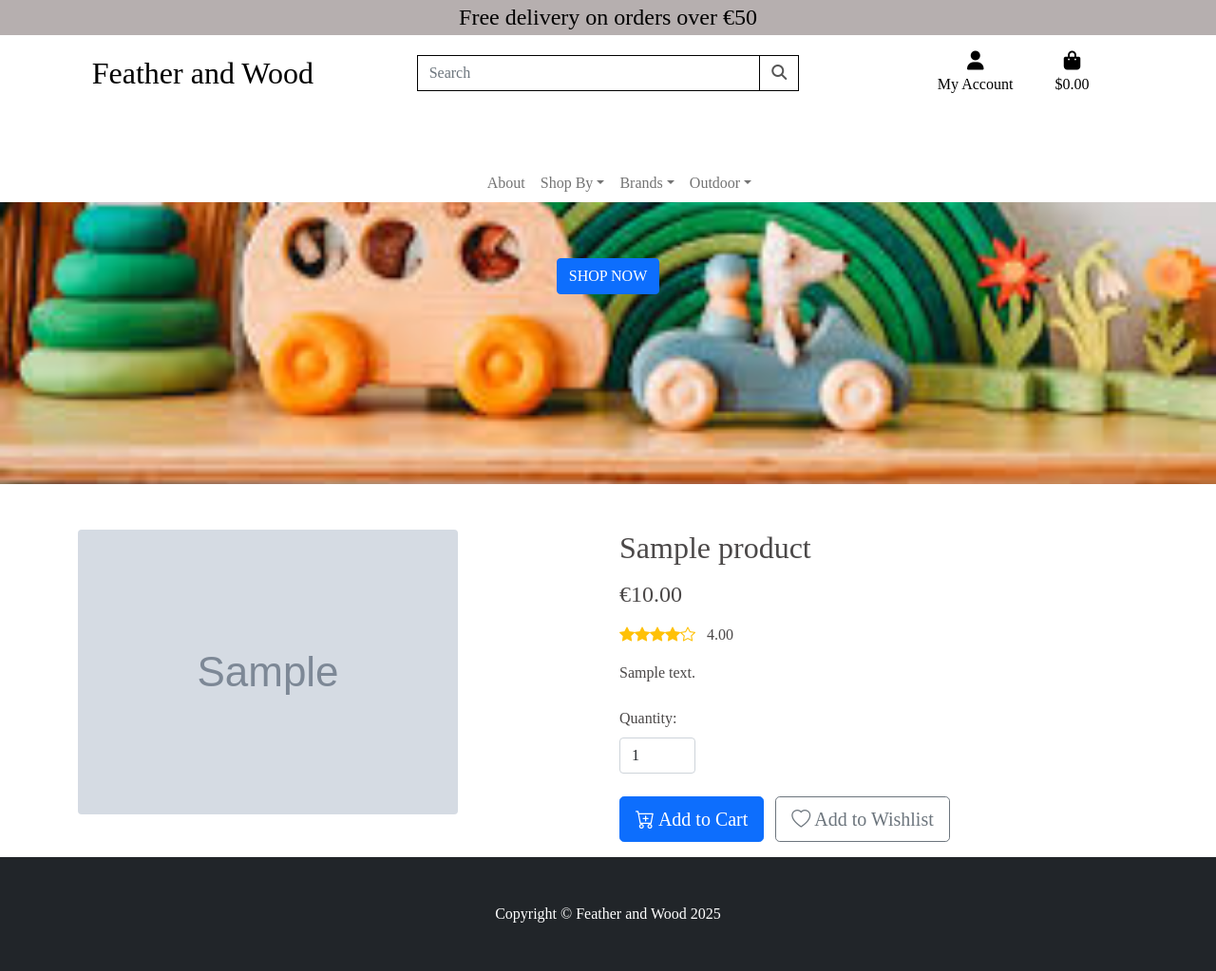
After one commit to RdeSwart/feather_wood, a Django app: page /products/1 in a window 1280 px wide. The commit adds this page. Shown: the whole page at 95% size. Run offline with Django 3.2, Linux system fonts and the light colour scheme; tables that the repository leaves empty hold one stand-in row (values such as "Sample post"); grey boxes marked "Sample" are stand-in pictures; some libraries are stand-ins or nearby versions; some web fonts are replaced.

Commit message:
feat: Add product detail page and functionality

```diff
--- a/home/templates/home/index.html
+++ b/home/templates/home/index.html
@@ -4,7 +4,7 @@
 {% block page_header %}
 <header class="masthead">
     <div class="container">
-        <a id="shop-now" class="btn btn-primary btn-xl text-uppercase" href="#">Shop Now</a>
+        <a id="shop-now" class="btn btn-primary btn-xl text-uppercase" href="{% url 'products' %}">Shop Now</a>
     </div>
 </header>
     {% endblock %}
--- a/home/urls.py
+++ b/home/urls.py
@@ -1,4 +1,3 @@
-from django.contrib import admin
 from django.urls import path
 from . import views
 
--- a/products/models.py
+++ b/products/models.py
@@ -27,6 +27,32 @@ class Product(models.Model):
     def __str__(self):
         return self.name
 
+    def get_star_rating(self):
+        # Ensure the rating is a number between 0 and 5
+        score = self.rating if self.rating else 0
+        score = min(max(score, 0), 5)
+
+        full_stars = int(score)  # number of full stars
+        half_star = 1 if score - full_stars >= 0.5 else 0  # half star
+        empty_stars = 5 - full_stars - half_star  # empty stars
+
+        # Construct the HTML string based on the stars
+        star_rating_html = ""
+
+        # Add full stars
+        for _ in range(full_stars):
+            star_rating_html += '<i class="bi bi-star-fill text-warning"></i>'
+
+        # Add half star
+        if half_star:
+            star_rating_html += '<i class="bi bi-star-half text-warning"></i>'
+
+        # Add empty stars
+        for _ in range(empty_stars):
+            star_rating_html += '<i class="bi bi-star text-warning"></i>'
+
+        return star_rating_html
+
 
 class Category(models.Model):
 
--- /dev/null
+++ b/products/templates/products/product_detail.html
@@ -0,0 +1,63 @@
+{% extends "base.html" %}
+{% load static %}
+
+{% block page_header %}
+<header class="masthead">
+    <div class="container">
+        <a id="shop-now" class="btn btn-primary btn-xl text-uppercase" href="{% url 'products' %}">Shop Now</a>
+    </div>
+</header>
+{% endblock %}
+
+{% block content %}
+
+<div class="container mt-5">
+    <div class="row">
+        <!-- Product Images -->
+        <div class="col-md-6 mb-4">
+            <img src="{{ product.image.url }}" alt="{{ product.name }}" class="img-fluid rounded mb-3 product-image" id="mainImage">
+        </div>
+
+        <!-- Product Details -->
+        <div class="col-md-6">
+            <h2 class="mb-3">{{ product.name }}</h2>
+            {% if product.discount %}
+            <div class="mb-3">
+                <span class="h4 me-2">€{{ product.sale_price }}</span>
+                <span class="text-muted"><s>€{{ product.rrp_price }}</s></span>
+            </div>
+            {% else %}
+            <div class="mb-3">
+                <span class="h4 me-2">€{{ product.rrp_price }}</span>
+            </div>
+            {% endif %}
+            <div class="mb-3">
+                {{ product.get_star_rating|safe }}
+                <span class="ms-2">{{ product.rating }}</span>
+            </div>
+            <p class="mb-4">{{ product.description }}</p>
+
+            <div class="mb-4">
+                <label for="quantity" class="form-label">Quantity:</label>
+                <input type="number" class="form-control" id="quantity" value="1" min="1" style="width: 80px;">
+            </div>
+            <button class="btn btn-primary btn-lg mb-3 me-2">
+                    <i class="bi bi-cart-plus"></i> Add to Cart
+                </button>
+            <button class="btn btn-outline-secondary btn-lg mb-3">
+                    <i class="bi bi-heart"></i> Add to Wishlist
+                </button>
+        </div>
+    </div>
+</div>
+
+<script src="https://cdn.jsdelivr.net/npm/bootstrap@5.3.0-alpha1/dist/js/bootstrap.bundle.min.js"></script>
+<script>
+    function changeImage(event, src) {
+            document.getElementById('mainImage').src = src;
+            document.querySelectorAll('.thumbnail').forEach(thumb => thumb.classList.remove('active'));
+            event.target.classList.add('active');
+        }
+</script>
+
+{% endblock %}
--- a/products/urls.py
+++ b/products/urls.py
@@ -2,5 +2,6 @@ from django.urls import path
 from . import views
 
 urlpatterns = [
-    path('', views.all_products, name='products')
+    path('', views.all_products, name='products'),
+    path('<product_id>', views.product_detail, name='product_detail'),
 ]
--- a/products/views.py
+++ b/products/views.py
@@ -1,4 +1,4 @@
-from django.shortcuts import render
+from django.shortcuts import render, get_object_or_404
 from .models import Product
 
 
@@ -15,3 +15,16 @@ def all_products(request):
         'products': products,
     }
     return render(request, 'products/products.html', context)
+
+
+def product_detail(request, product_id):
+    """
+    This view returns individual product details in full
+    """
+
+    product = get_object_or_404(Product, pk=product_id)
+
+    context = {
+        'product': product,
+    }
+    return render(request, 'products/product_detail.html', context)
--- a/static/css/base.css
+++ b/static/css/base.css
@@ -36,6 +36,25 @@ header.masthead {
     border: 1px solid #000 !important;
 }
 
+/* --------------------------------------------------- Product detail page from Bootstrap Examples.com */
+.product-image {
+    max-height: 400px;
+    object-fit: cover;
+}
+.thumbnail {
+    width: 80px;
+    height: 80px;
+    object-fit: cover;
+    cursor: pointer;
+    opacity: 0.6;
+    transition: opacity 0.3s ease;
+}
+.thumbnail:hover, .thumbnail.active {
+    opacity: 1;
+}
+
+/* --------------------------------------------------- Media Queries */
+
 @media (min-width: 768px) {
     header.masthead {
       padding-top: 17rem;
--- a/templates/includes/main_nav.html
+++ b/templates/includes/main_nav.html
@@ -3,11 +3,12 @@
         <ul class="navbar-nav me-auto mb-2 mb-lg-0 ms-lg-4">
             <li class="nav-item"><a class="nav-link" href="#!">About</a></li>
             <li class="nav-item dropdown">
-                <a class="nav-link dropdown-toggle" id="navbarDropdown" href="#" role="button" data-bs-toggle="dropdown" aria-expanded="false">Shop</a>
+                <a class="nav-link dropdown-toggle" id="navbarDropdown" href="#" role="button" data-bs-toggle="dropdown" aria-expanded="false">Shop By</a>
                 <ul class="dropdown-menu" aria-labelledby="navbarDropdown">
-                    <li><a class="dropdown-item" href="#!">All Products</a></li>
-                    <li><a class="dropdown-item" href="#!">Popular Items</a></li>
-                    <li><a class="dropdown-item" href="#!">New Arrivals</a></li>
+                    <li><a class="dropdown-item" href="{% url 'products' %}">All Products</a></li>
+                    <li><a class="dropdown-item" href="#!">Price</a></li>
+                    <li><a class="dropdown-item" href="#!">Rating</a></li>
+                    <li><a class="dropdown-item" href="#!">Category</a></li>
                 </ul>
             </li>
 
```
Also changed, not shown: products/templates/products/products.html (+18 -2 lines).
